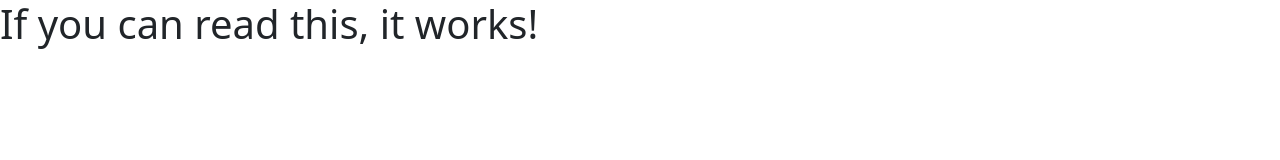
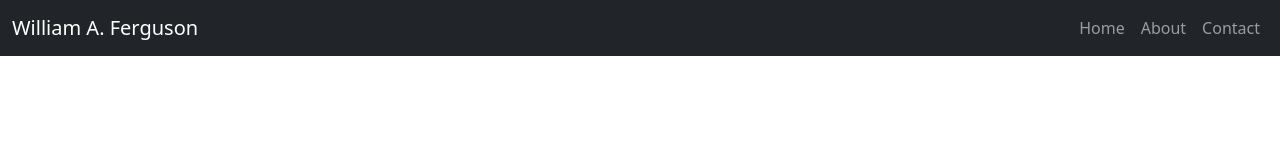
Before and after one commit to wilsb8/massive-cyclops, a website: page views/index.html in a window 1280 px wide. Drawn offline with nearby package versions, Linux system fonts and the light colour scheme.

Commit message:
building the website

```diff
--- a/views/index.html
+++ b/views/index.html
@@ -8,6 +8,35 @@
     <title>William Ferguson</title>
 </head>
 <body>
-    <h1>If you can read this, it works!</h1>
+<header>
+    <nav class="navbar navbar-expand-lg navbar-dark bg-dark">
+        <div class="container-fluid">
+          <a class="navbar-brand" href="/">William A. Ferguson</a>
+          <button class="navbar-toggler" type="button" data-bs-toggle="collapse" data-bs-target="#navbarNav" aria-controls="navbarNav" aria-expanded="false" aria-label="Toggle navigation">
+            <span class="navbar-toggler-icon"></span>
+          </button>
+          <div class="collapse navbar-collapse" id="navbarNav">
+            <ul class="navbar-nav ms-auto">
+              <li class="nav-item">
+                <a class="nav-link" href="/">Home</a>
+              </li>
+              <li class="nav-item">
+                <a class="nav-link" href="#about">About</a>
+              </li>
+              <li class="nav-item">
+                <a class="nav-link" href="#contact">Contact</a>
+              </li>
+            </ul>
+          </div>
+        </div>
+      </nav>
+</header>
+
+<!-- about section -->
+
+<section id="about">
+
+</section>
+
 </body>
 </html>
```
